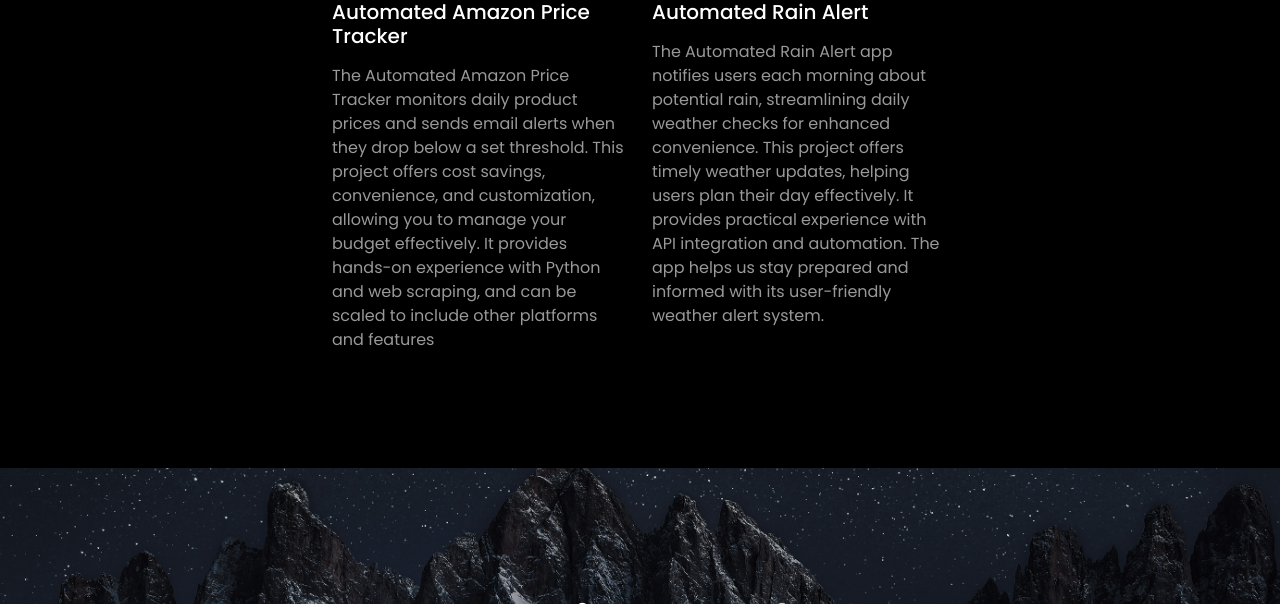
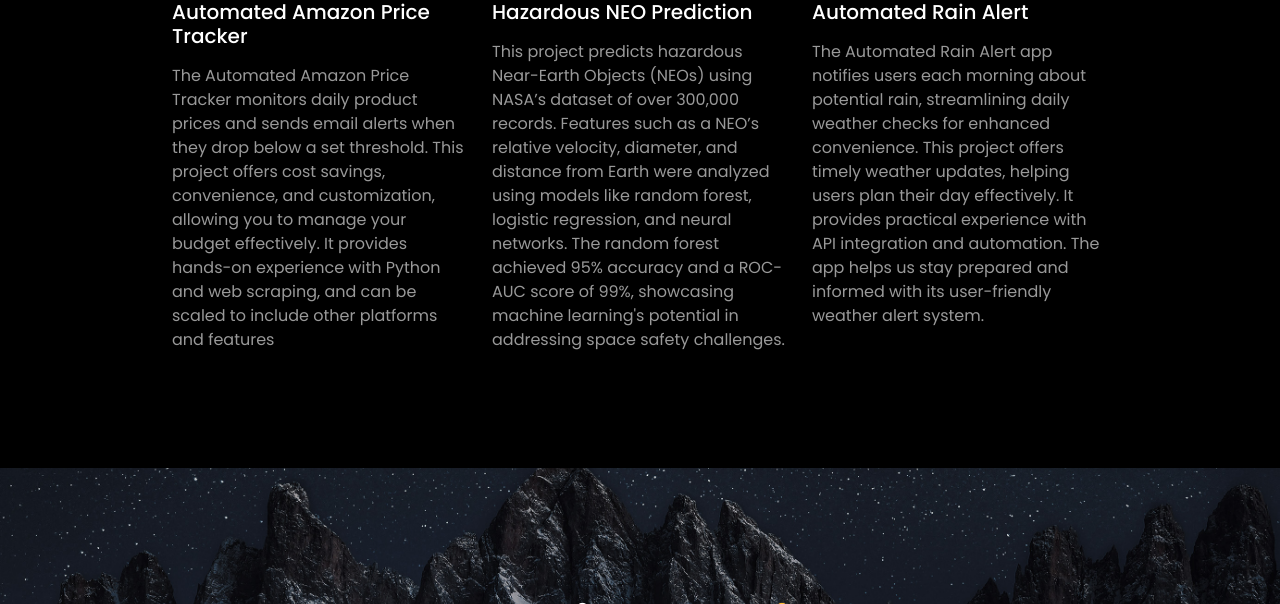
Before and after one commit to Aditya00052/Portfolio-Website, a plain HTML site: page index.html in a window 1280 px wide. Shown: the part 3341-3945 px from the top of the page. Drawn offline with nearby package versions, Linux system fonts and the light colour scheme.

Commit message:
added "Hazardous NEO Prediction" project

```diff
--- a/index.html
+++ b/index.html
@@ -188,6 +188,14 @@
           other platforms and features</p>
       </div>
       <div class="col-xl-4 col-md-5">
+        <a href="https://github.com/Aditya00052/Hazardous-NEO-Prediction" target="_blank"><img src="./images/neo-project-pic-2.jpg" alt="" class="project-img"></a>
+        <h3 class="project-title"><a href="https://github.com/Aditya00052/Hazardous-NEO-Prediction" target="_blank">Hazardous NEO Prediction</a></h3>
+        <p class="project-desc">This project predicts hazardous Near-Earth Objects (NEOs) using NASA’s dataset of over 300,000 records.
+          Features such as a NEO’s relative velocity, diameter, and distance from Earth were analyzed using models like random forest,
+          logistic regression, and neural networks. The random forest achieved 95% accuracy and a ROC-AUC score of 99%, showcasing
+          machine learning's potential in addressing space safety challenges.</p>
+      </div>
+      <div class="col-xl-4 col-md-5">
         <!-- <a href=""><img src="https://cdn.dribbble.com/users/997070/screenshots/3903440/media/b2964dc20084dbbce472dbf01294a876.png?resize=400x300&vertical=center" alt="" class="project-img"></a>   -->
         <a href=""><img src="./images/rain-project.png" alt="" class="project-img"></a>
         <h3 class="project-title"><a href="">Automated Rain Alert</a></h3>
```
